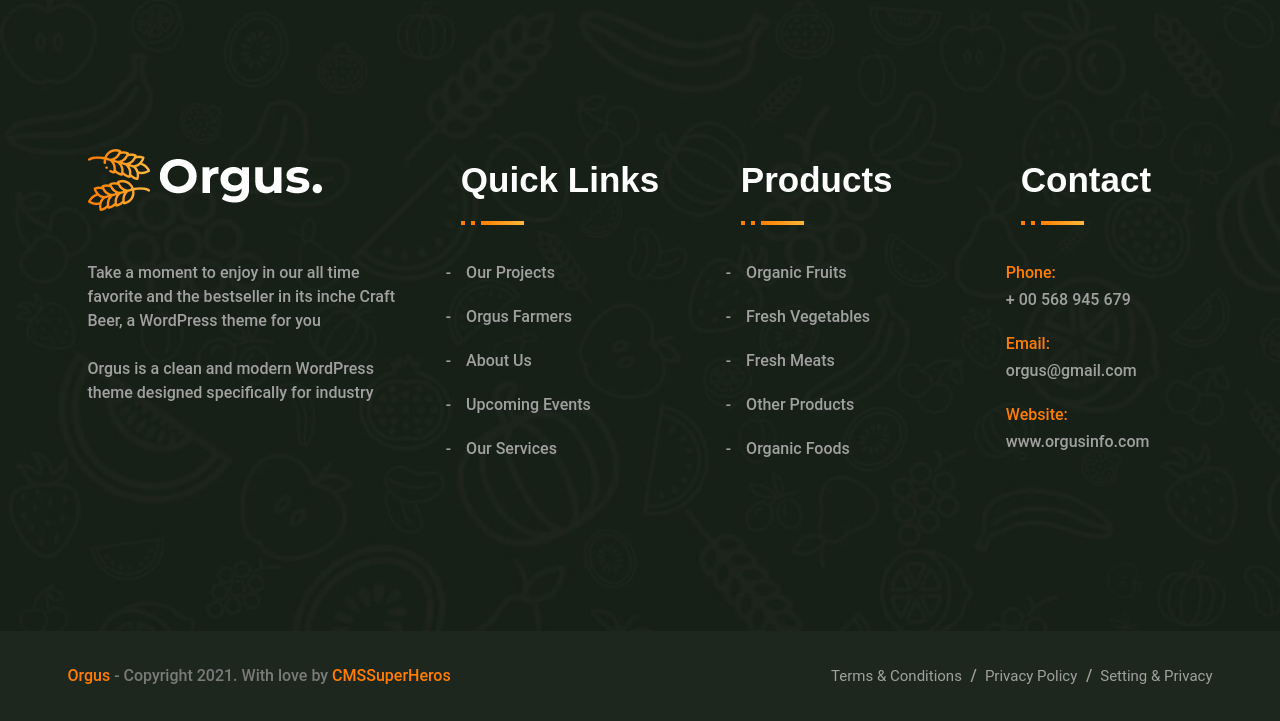
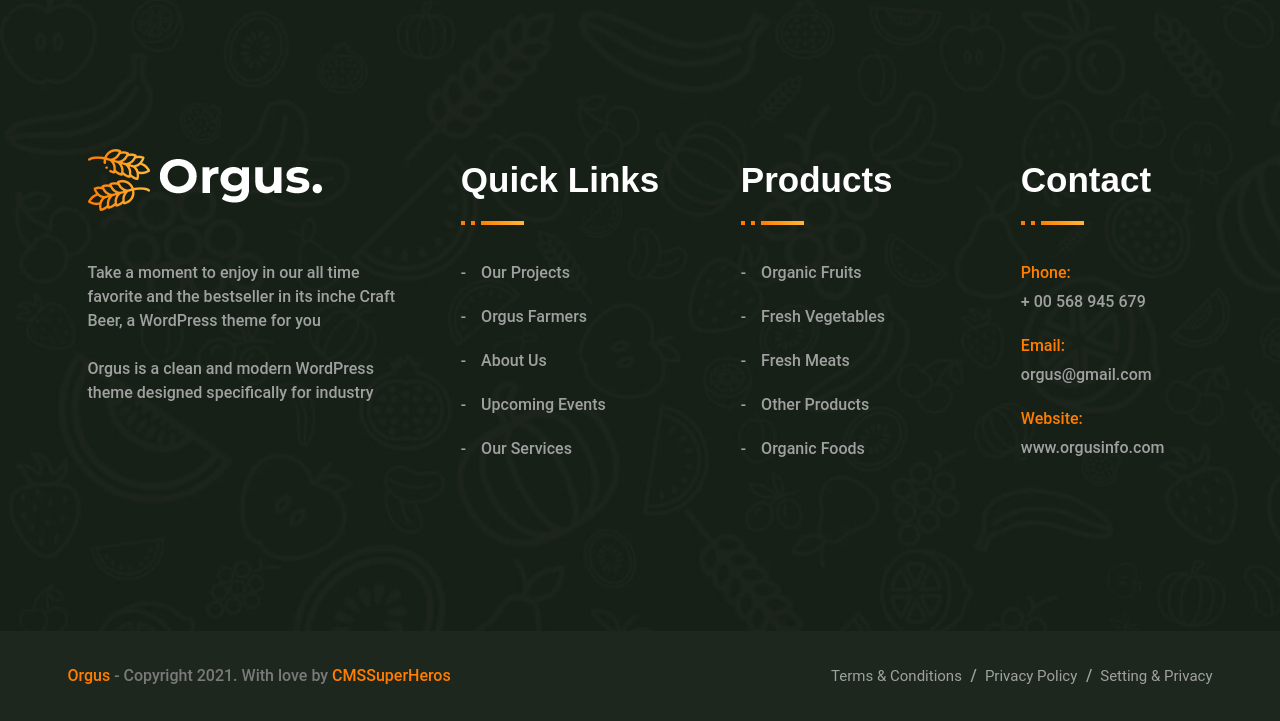
Before and after one commit to tranhuyducseven/Organic--Website, a PHP site: page /shop.html in a window 1280 px wide. Shown: the part 1613-2334 px from the top of the page. Run offline with PHP 8.4, Linux system fonts and the light colour scheme; some libraries are stand-ins or nearby versions.

Commit message:
modify header & footer

```diff
--- a/assets/css/base.css
+++ b/assets/css/base.css
@@ -288,7 +288,7 @@ html {
 .organic-footer-list_quick li a,
 .organic-footer-list_product li a {
     position: relative;
-    left: -20px;
+    left: -5px;
     color: #a0a0a0 !important;
 }
 
@@ -302,15 +302,15 @@ html {
 
 .organic-footer-list_contact li a {
     position: relative;
-    left: -35px;
+    left: -20px;
     color: #a0a0a0 !important;
 }
 
 .organic-footer-list_contact p {
     position: relative;
-    left: -35px;
+    left: -20px;
     color: #ff7e00;
-    margin-bottom: 0.3rem;
+    margin-bottom: 0.5rem;
 }
 
 .organic-footer-further {
--- a/assets/css/shop.css
+++ b/assets/css/shop.css
@@ -17,15 +17,15 @@ body {
   font-weight: 500;
 }
 
-body li {
+.organic li, footer li {
   list-style-type: none;
 }
 
-ul li {
+.organic ul li, footer ul li{
   list-style-position: inside;
 }
 
-h1, h2, h3, h4, h5, h6, .h1, .h2, .h3, .h4, .h5, .h6 {
+h1, h2, h3, h4, h5, h6 {
   color: #ffb63a;
   clear: both;
   line-height: 1.5;
```
